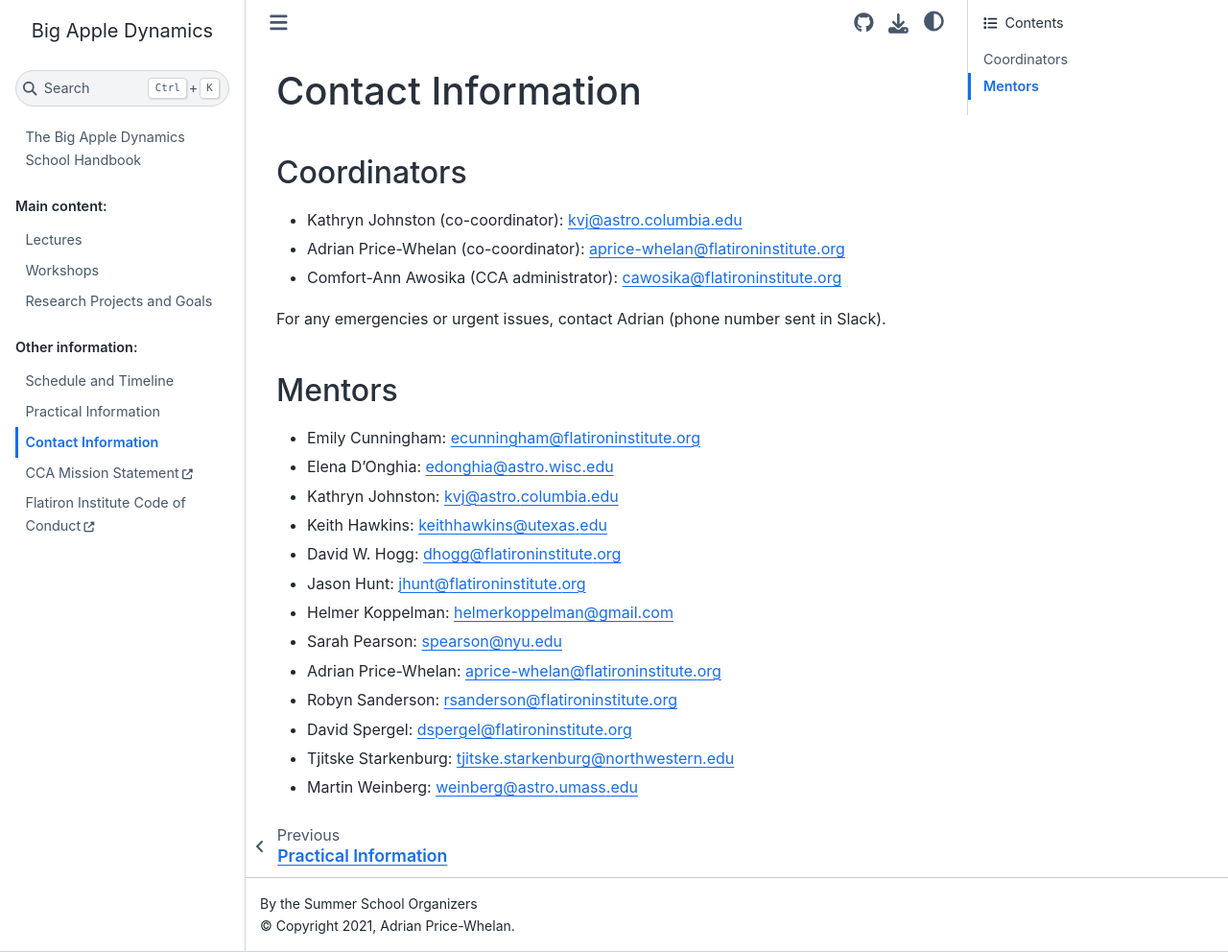
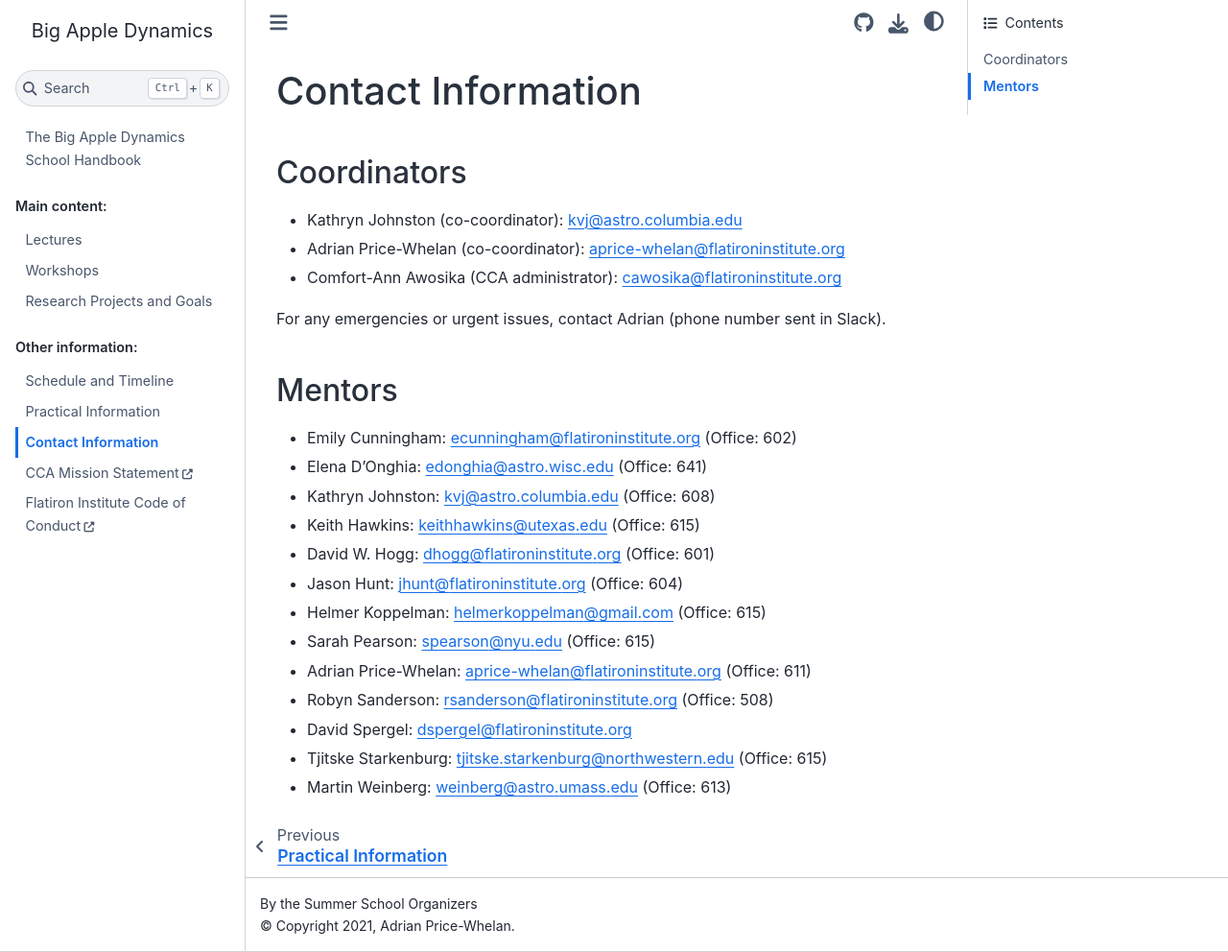
Before and after one commit to CCADynamicsGroup/SummerSchoolHandbook, a Sphinx documentation site: the page built from source/contact.rst, in a window 1280 px wide and 992 px high. Shown: the whole window at 96% size. Built offline with Sphinx 7.4.7 and the Sphinx Book theme 1.1.4, drawn with Linux system fonts in a browser that asks for light colours.

Commit message:
added offices

```diff
--- a/source/contact.rst
+++ b/source/contact.rst
@@ -16,16 +16,16 @@
 Mentors
 -------
 
-- Emily Cunningham: ecunningham@flatironinstitute.org
-- Elena D'Onghia: edonghia@astro.wisc.edu
-- Kathryn Johnston: kvj@astro.columbia.edu
-- Keith Hawkins: keithhawkins@utexas.edu
-- David W. Hogg: dhogg@flatironinstitute.org
-- Jason Hunt: jhunt@flatironinstitute.org
-- Helmer Koppelman: helmerkoppelman@gmail.com
-- Sarah Pearson: spearson@nyu.edu
-- Adrian Price-Whelan: aprice-whelan@flatironinstitute.org
-- Robyn Sanderson: rsanderson@flatironinstitute.org
+- Emily Cunningham: ecunningham@flatironinstitute.org (Office: 602)
+- Elena D'Onghia: edonghia@astro.wisc.edu (Office: 641)
+- Kathryn Johnston: kvj@astro.columbia.edu (Office: 608)
+- Keith Hawkins: keithhawkins@utexas.edu (Office: 615)
+- David W. Hogg: dhogg@flatironinstitute.org (Office: 601)
+- Jason Hunt: jhunt@flatironinstitute.org (Office: 604)
+- Helmer Koppelman: helmerkoppelman@gmail.com (Office: 615)
+- Sarah Pearson: spearson@nyu.edu (Office: 615)
+- Adrian Price-Whelan: aprice-whelan@flatironinstitute.org (Office: 611)
+- Robyn Sanderson: rsanderson@flatironinstitute.org (Office: 508)
 - David Spergel: dspergel@flatironinstitute.org
-- Tjitske Starkenburg: tjitske.starkenburg@northwestern.edu
-- Martin Weinberg: weinberg@astro.umass.edu
+- Tjitske Starkenburg: tjitske.starkenburg@northwestern.edu (Office: 615)
+- Martin Weinberg: weinberg@astro.umass.edu (Office: 613)
```
